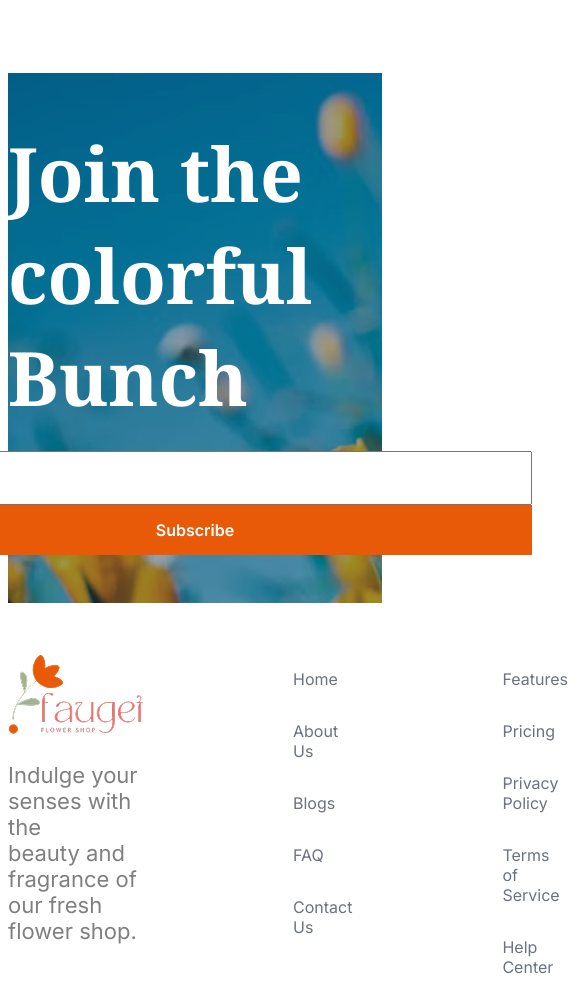
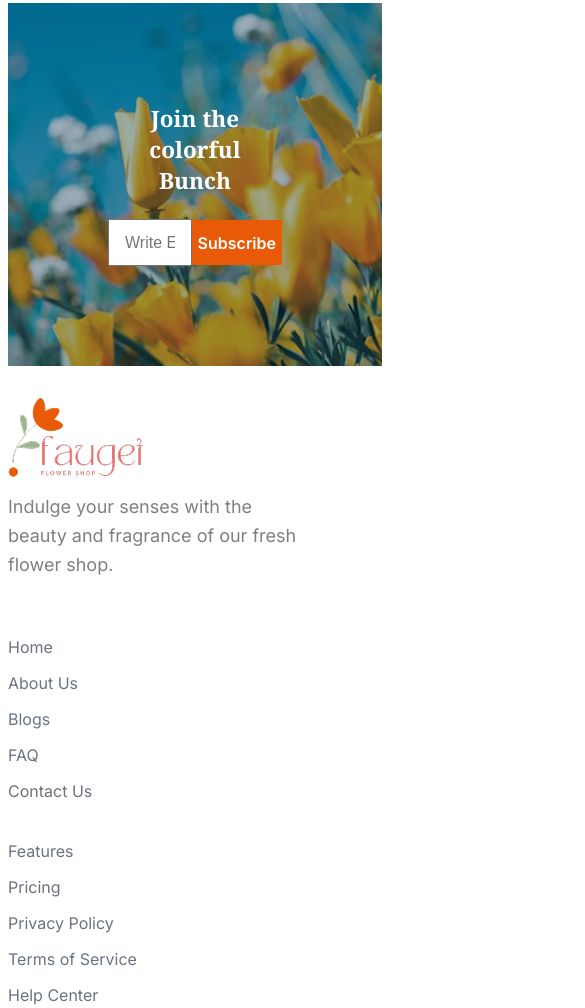
Before and after one commit to Ifrat952/my-second-project, a plain HTML site: page index.html in a window 390 px wide. Shown: the part 5740-6748 px from the top of the page, 585 px wide, since content can reach past the window. Drawn offline with Linux system fonts and the light colour scheme.

Commit message:
complete responsive for mobile device footer section

```diff
--- a/style.css
+++ b/style.css
@@ -411,7 +411,7 @@
 
 }
 
- @media (max-width: 576px)  {
+ @media screen and (max-width: 576px)  {
   .banner-section {
     flex-direction: column;
     align-items: center;
@@ -444,7 +444,7 @@
   }
 }
 
- @media (max-width: 576px) {
+ @media screen and (max-width: 576px) {
 
   .plant-container {
     display: grid;
@@ -477,7 +477,7 @@
   }
 }
 
-@media (max-width: 768px) {
+@media screen and (max-width: 768px) {
   .plant-lover-section {
     display: flex;
     flex-direction: column;
@@ -524,7 +524,7 @@
   }
 }
 
-@media (max-width: 768px) {
+@media screen and (max-width: 768px) {
   .deals-container {
     display: flex;
     flex-direction: column;
@@ -571,3 +571,101 @@
     gap: 1rem;
   }
 }
+
+@media screen and
+     (max-width: 576px) {
+    .join {
+        height: auto;
+        margin-top: 50px;
+        padding: 100px;
+        background-size: cover;
+        background-position: center;
+        background-repeat: no-repeat;
+        display: flex;
+        flex-direction: column;
+        align-items: center;
+        justify-content: center;
+    }
+
+    .join-title {
+        font-size: 15px;
+        text-align: center;
+        color: white;
+        padding: 0 10px;
+    }
+
+    .join-input {
+        width: 100%;
+        display: flex;
+        flex-direction: row;
+        align-items: center;
+    }
+
+    .join-input input {
+        width: 100%;
+        height: 13px;
+        font-size: 16px;
+        /* padding: 100px; */
+        /* margin-bottom: 10px; */
+        /* border-radius: 8px; */
+        /* border: none; */
+    }
+
+    .join-input .btn-primary {
+        width: 55%;
+        height: 45px;
+        font-size: 16px;
+        /* border-radius: 8px; */
+    }
+}
+@media screen and (max-width: 768px) {
+  .footer-details-container {
+    flex-direction: column;
+    align-items: flex-start;
+    text-align: left;
+    gap: 40px;
+    margin-top: 30px;
+    margin-bottom: 30px;
+  }
+
+  .footer-details-1 {
+    width: 100%;
+    text-align: left;
+  }
+
+  .footer-details-1 p {
+    font-size: 18px;
+    line-height: 1.6;
+    margin-top: 10px;
+    text-align: left;
+  }
+
+  .footer-details-2,
+  .footer-details-3 {
+    width: 100%;
+    text-align:left
+  }
+
+  .footer-details-2 ul,
+  .footer-details-3 ul {
+    padding: 0;
+    margin: 0 auto;
+    gap: 16px;
+  }
+
+  .footer-logo {
+    display: grid;
+    width: 40%;
+    grid-template-columns: repeat(4, 1fr);
+    gap: 0px;
+    margin-top: 10px;
+
+
+
+  }
+
+  .footer-logo img {
+    width: 32px;
+    height: 32px;
+  }
+}
```
